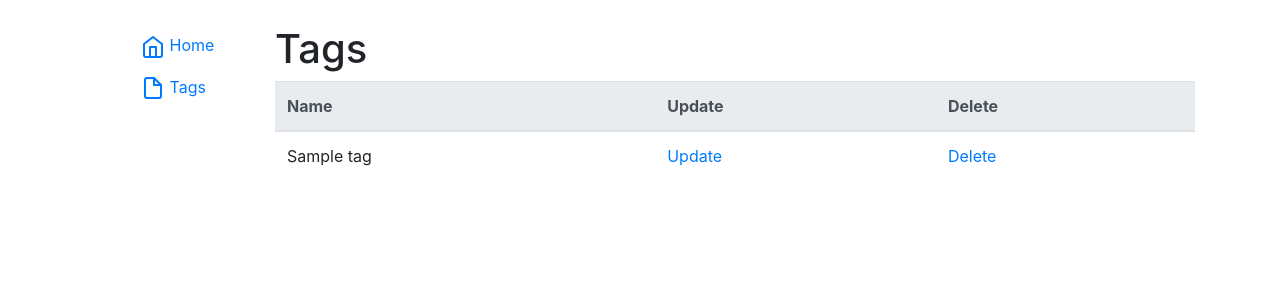
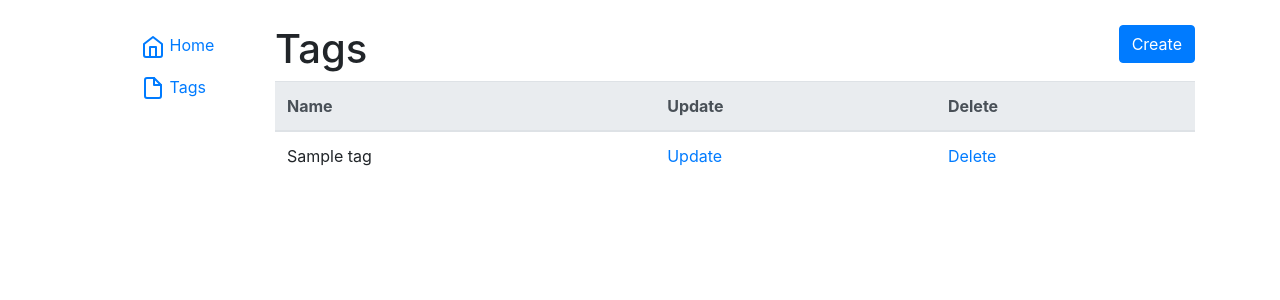
Before and after one commit to Wonsky1/todo_list, a Django app: page /tags/ in a window 1280 px wide. Shown: the top 300 px of the page. Run offline with Django 4.2, Linux system fonts and the light colour scheme; tables that the repository leaves empty hold one stand-in row (values such as "Sample post").

Commit message:
Implemented create button

```diff
--- a/templates/todo/tag_list.html
+++ b/templates/todo/tag_list.html
@@ -1,7 +1,7 @@
 {% extends "base.html" %}
 
 {% block content %}
-  <h1>Tags</h1>
+  <h1>Tags <a href="{% url 'todo:tag-create' %}" style="float: right" class="btn btn-primary">Create</a></h1>
   <table class="table">
   <thead class="thead-light">
     <tr>
```
